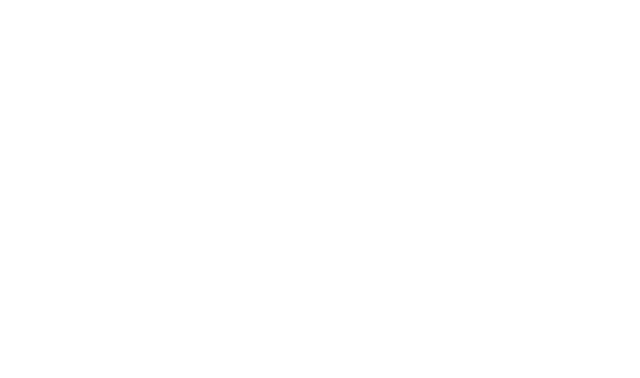
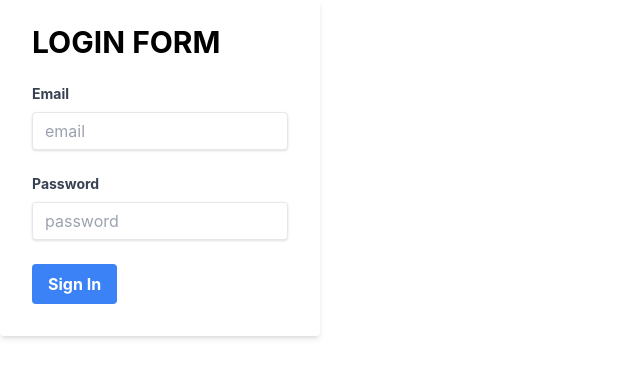
Before and after one commit to hajarabdullayeva/react-app-pizza, a React (Create React App) app: page / in a window 1280 px wide. Shown: the top 378 px of the page, without its empty margins (0-640 px from the left). Built offline with nearby package versions, Linux system fonts and the light colour scheme.

Commit message:
login form

```diff
--- a/package.json
+++ b/package.json
@@ -5,6 +5,7 @@
   "dependencies": {
     "@emotion/react": "^11.10.4",
     "@emotion/styled": "^11.10.4",
+    "@hookform/resolvers": "^2.9.8",
     "@mui/material": "^5.10.5",
     "@testing-library/jest-dom": "^5.16.5",
     "@testing-library/react": "^13.4.0",
@@ -40,5 +41,10 @@
       "last 1 firefox version",
       "last 1 safari version"
     ]
+  },
+  "devDependencies": {
+    "autoprefixer": "^10.4.11",
+    "postcss": "^8.4.16",
+    "tailwindcss": "^3.1.8"
   }
 }
--- /dev/null
+++ b/postcss.config.js
@@ -0,0 +1,6 @@
+module.exports = {
+  plugins: {
+    tailwindcss: {},
+    autoprefixer: {},
+  },
+}
--- a/src/App.js
+++ b/src/App.js
@@ -1,7 +1,8 @@
+import Login from './pages/Login'
 function App() {
     return (
         <div className="App">
-
+            <Login />
         </div>
     );
 }
--- a/src/index.css
+++ b/src/index.css
@@ -11,3 +11,7 @@
   font-family: source-code-pro, Menlo, Monaco, Consolas, 'Courier New',
     monospace;
 }
+
+@tailwind base;
+@tailwind components;
+@tailwind utilities;
--- /dev/null
+++ b/src/pages/Login.js
@@ -0,0 +1,64 @@
+import React from 'react'
+import { useForm } from 'react-hook-form';
+import * as yup from "yup";
+import { yupResolver } from "@hookform/resolvers/yup";
+
+const schema = yup.object().shape({
+    email: yup.string().email().required(),
+    password: yup.string().min(8).max(32).required(),
+});
+const onSubmitHandler = (data) => {
+    console.log({ data });
+};
+
+const Login = () => {
+    const { register, handleSubmit, formState: { errors } } = useForm({
+        resolver: yupResolver(schema),
+    });
+    return (
+        <div className="w-full max-w-xs">
+            <form onSubmit={handleSubmit(onSubmitHandler)} class="bg-white shadow-md rounded px-8 pt-6 pb-8 mb-4">
+                <h2 className="text-3xl font-bold">LOGIN FORM</h2>
+                <br />
+                <label
+                    className="block text-gray-700 text-sm font-bold mb-2"
+                    htmlFor="username"
+                >
+                    Email
+                </label>
+                <input {...register("email")}
+                    placeholder="email" type="email"
+                    required className="shadow appearance-none border rounded w-full py-2 px-3 text-gray-700 leading-tight focus:outline-none focus:shadow-outline" />
+                <p>{errors.email?.message}</p>
+                <br />
+                <label
+                    className="block text-gray-700 text-sm font-bold mb-2"
+                    htmlFor="password"
+                >
+                    Password
+                </label>
+                <input
+                    {...register("password")}
+                    placeholder="password"
+                    type="password"
+                    required
+                    className="shadow appearance-none border rounded w-full py-2 px-3 text-gray-700 leading-tight focus:outline-none focus:shadow-outline"
+                />
+
+                <p>{errors.password?.message}</p>
+                <br />
+
+                <div className="flex items-center justify-between">
+                    <button
+                        className="bg-blue-500 hover:bg-blue-700 text-white font-bold py-2 px-4 rounded focus:outline-none focus:shadow-outline"
+                        type="button"
+                    >
+                        Sign In
+                    </button>
+                </div>
+            </form>
+        </div>
+    )
+}
+
+export default Login
--- /dev/null
+++ b/tailwind.config.js
@@ -0,0 +1,9 @@
+module.exports = {
+    content: [
+        "./src/**/*.{js,jsx,ts,tsx}",
+    ],
+    theme: {
+        extend: {},
+    },
+    plugins: [],
+}
```
Also changed, not shown: 1 other file (tests, documents, lock files or other folders).
